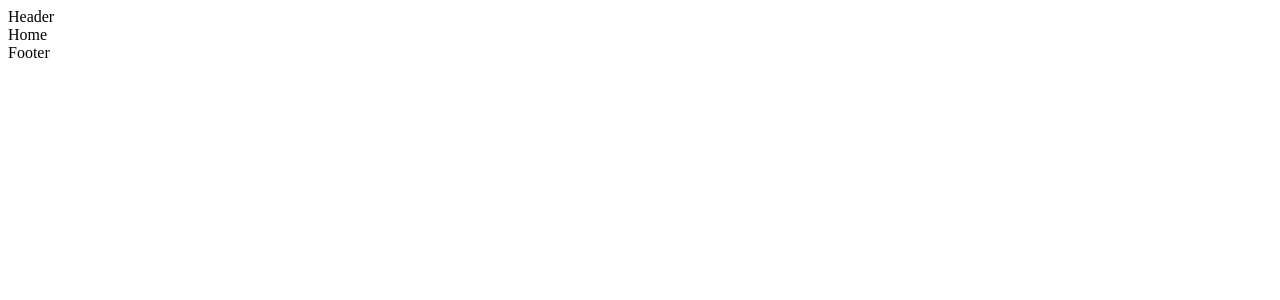
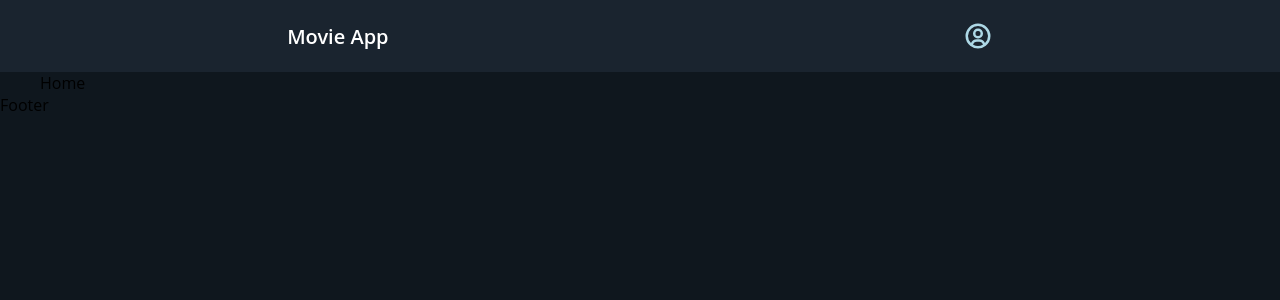
Before and after one commit to yodit93/movie-app, a React (Create React App) app: page / in a window 1280 px wide. Shown: the top 300 px of the page. Built offline with nearby package versions, Linux system fonts and the light colour scheme.

Commit message:
Create and style movie app header

```diff
--- a/package.json
+++ b/package.json
@@ -11,6 +11,7 @@
     "node": "^19.8.1",
     "react": "^18.2.0",
     "react-dom": "^18.2.0",
+    "react-icons": "^4.8.0",
     "react-redux": "^8.0.5",
     "react-router-dom": "^6.10.0",
     "react-scripts": "5.0.1",
--- a/src/App.js
+++ b/src/App.js
@@ -9,8 +9,9 @@ import PageNotFound from './components/pageNotFound/PageNotFound';
 function App() {
   return (
     <BrowserRouter>
+      <div className="App">
         <Header />
-      <div className="App">
+        <div className="container">
           <Routes>
             <Route index element={<Home />} />
             <Route path='moviedetail' element={<MovieDetail />} />
@@ -18,6 +19,7 @@ function App() {
           </Routes>
         </div>
         <Footer />
+      </div>
     </BrowserRouter>
   );
 }
--- a/src/App.scss
+++ b/src/App.scss
@@ -1,4 +1,20 @@
-$primary-color: #0f171e;
-$secondary-color: #1a242f;
-$font-primary: #ffffff;
-$font-secondary: #79b8f3;
+@import './common/colors.scss';
+
+* {
+  margin: 0;
+  padding: 0;
+  box-sizing: border-box;
+  font-family: "open sans", sans-serif;
+}
+
+a {
+  text-decoration: none;
+}
+
+body {
+  background-color: $primary-color;
+}
+
+.container {
+  margin: 0px 40px;
+}
--- /dev/null
+++ b/src/common/colors.scss
@@ -0,0 +1,4 @@
+$primary-color: #0f171e;
+$secondary-color: #1a242f;
+$font-primary: #ffffff;
+$font-secondary: #79b8f3;
--- a/src/components/header/Header.js
+++ b/src/components/header/Header.js
@@ -1,7 +1,15 @@
+import { Link } from "react-router-dom";
+import { BiUserCircle } from "react-icons/bi";
+import './Header.scss';
 const Header = () => {
   return (
-    <div>
-      Header
+    <div className="header">
+      <Link>
+        <div className="logo">Movie App</div>
+      </Link>
+      <div className="user-image">
+        <BiUserCircle className="user"/>
+      </div>
     </div>
   );
 };
--- a/src/components/header/Header.scss
+++ b/src/components/header/Header.scss
@@ -0,0 +1,21 @@
+@import '../../common/colors.scss';
+
+.header {
+  background-color: $secondary-color;
+  height: 72px;
+  display: flex;
+  align-items: center;
+  justify-content: space-around;
+}
+
+.logo {
+  font-size: 20px;
+  color: $font-primary;
+  font-weight: 600;
+}
+
+.user-image, .user {
+  width: 30px;
+  height: 30px;
+  color: lightblue;
+}
```
Also changed, not shown: 1 other file (tests, documents, lock files or other folders). Lines whose indentation alone changed are shown as unchanged.
